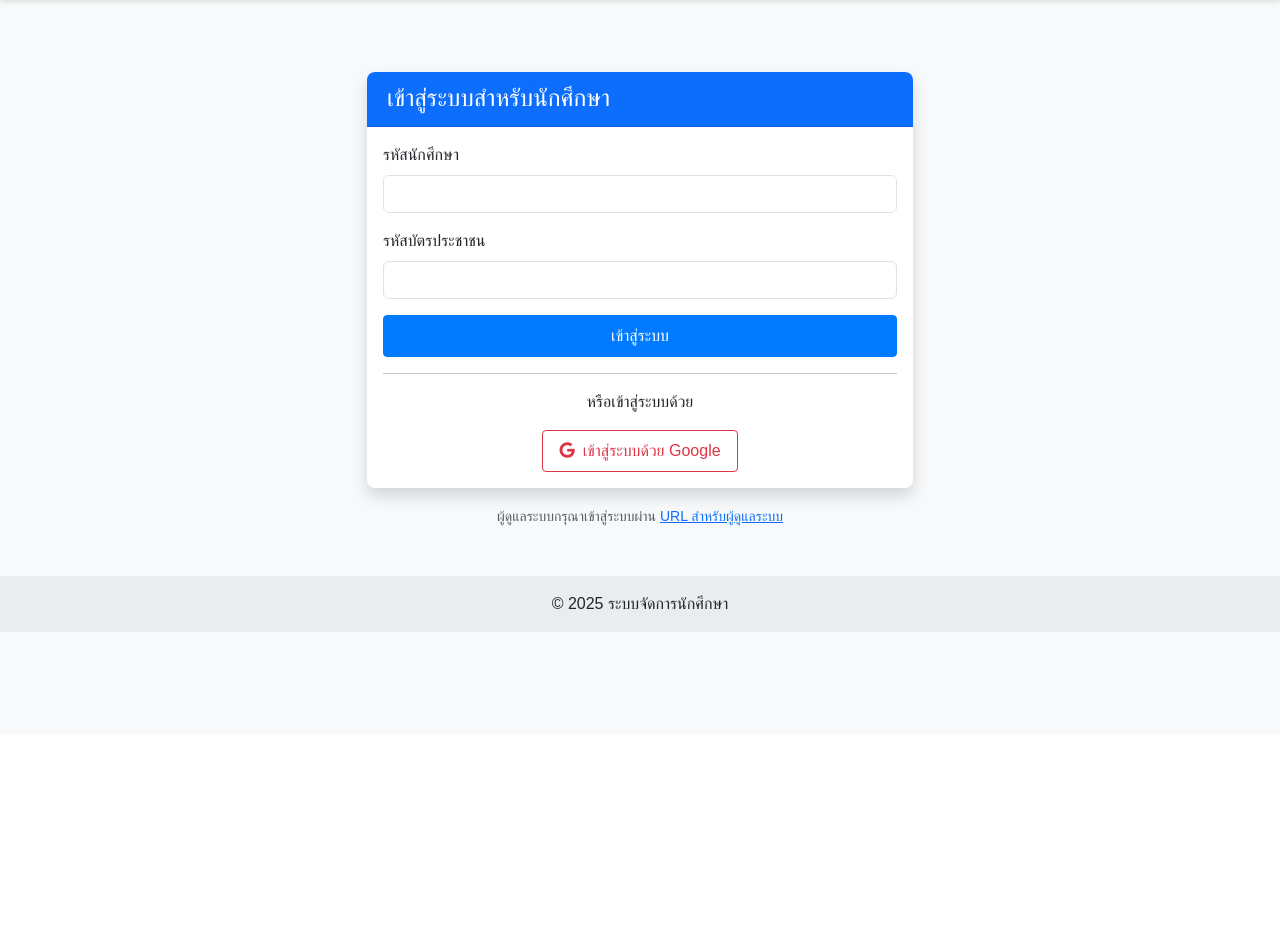
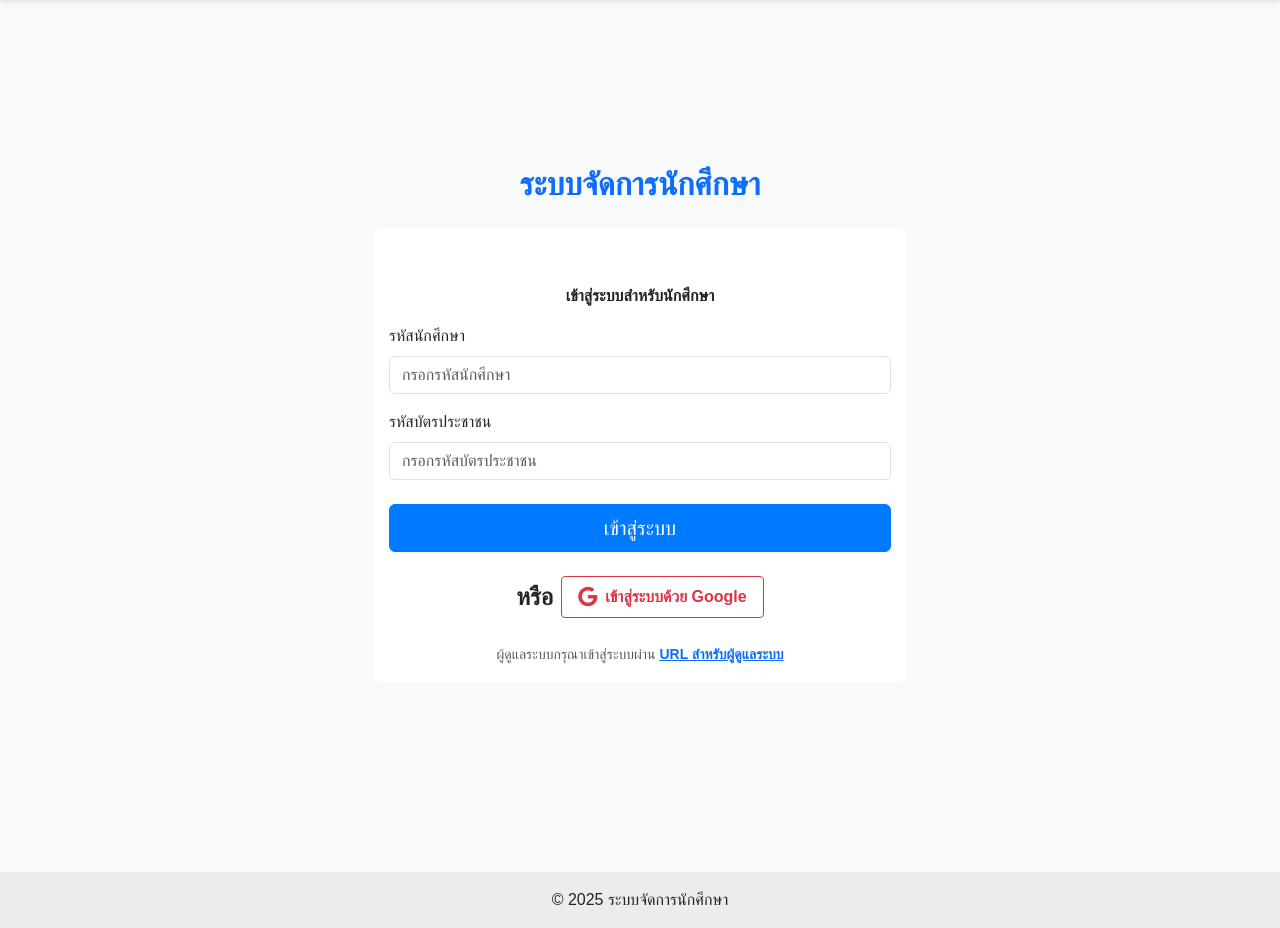
Before and after one commit to jeffy09/SSO-Student, a PHP site: page / in a window 1280 px wide. Shown: the part 66-994 px from the top of the page. Before the commit the page ends 698 px from the top, so only its background shows below. Run offline with PHP 8.4, Linux system fonts and the light colour scheme; some libraries are stand-ins or nearby versions.

Commit message:
Update home.php

```diff
--- a/pages/home.php
+++ b/pages/home.php
@@ -108,15 +108,19 @@ if (isset($_SESSION['auth_error'])) {
 }
 ?>
 
-<div class="row justify-content-center">
-    <div class="col-md-6">
-        <div class="card shadow mt-5">
-            <div class="card-header bg-primary text-white">
-                <h4 class="mb-0">เข้าสู่ระบบสำหรับนักศึกษา</h4>
+<div class="position-relative overflow-hidden radial-gradient min-vh-100 d-flex align-items-center justify-content-center">
+    <div class="d-flex align-items-center justify-content-center w-100">
+        <div class="row justify-content-center w-100">
+            <div class="col-md-8 col-lg-6 col-xxl-3">
+                 <div class="login-logo-container text-center mb-4">
+                    <h2 class="text-primary fw-bold">ระบบจัดการนักศึกษา</h2>
                  </div>
-            <div class="card-body">
+                <div class="card mb-0 login-card"> <div class="card-body">
+                        <a href="<?php echo $base_url; ?>?page=home" class="text-nowrap logo-img text-center d-block py-3 w-100 mb-2">
+                            </a>
+                        <p class="text-center fw-semibold">เข้าสู่ระบบสำหรับนักศึกษา</p>
                         <?php if(isset($login_error)): ?>
-                    <div class="alert alert-danger" role="alert">
+                            <div class="alert alert-danger text-center py-2" role="alert">
                                 <?php echo $login_error; ?>
                             </div>
                         <?php endif; ?>
@@ -124,27 +128,27 @@ if (isset($_SESSION['auth_error'])) {
                         <form action="?page=home" method="post">
                             <div class="mb-3">
                                 <label for="student_id" class="form-label">รหัสนักศึกษา</label>
-                        <input type="text" class="form-control" id="student_id" name="student_id" required value="<?php echo isset($student_id_form) ? htmlspecialchars($student_id_form) : ''; ?>">
+                                <input type="text" class="form-control fs-6" id="student_id" name="student_id" required value="<?php echo isset($student_id_form) ? htmlspecialchars($student_id_form) : ''; ?>" placeholder="กรอกรหัสนักศึกษา">
                             </div>
-                    <div class="mb-3">
-                        <label for="id_card" class="form-label">รหัสบัตรประชาชน</label>
-                        <input type="password" class="form-control" id="id_card" name="id_card" required>
+                            <div class="mb-4"> <label for="id_card" class="form-label">รหัสบัตรประชาชน</label>
+                                <input type="password" class="form-control fs-6" id="id_card" name="id_card" required placeholder="กรอกรหัสบัตรประชาชน">
                             </div>
-                    <button type="submit" class="btn btn-primary w-100">เข้าสู่ระบบ</button>
+                            <button type="submit" class="btn btn-primary w-100 py-2 fs-5 mb-4 rounded-2">เข้าสู่ระบบ</button>
                         </form>
 
-                <hr>
-
-                <div class="text-center">
-                    <p>หรือเข้าสู่ระบบด้วย</p>
-                    <a href="?page=google_login&user_type=student" class="btn btn-outline-danger">
-                        <i class="fab fa-google me-2"></i>เข้าสู่ระบบด้วย Google
+                        <div class="d-flex align-items-center justify-content-center">
+                             <p class="fs-4 mb-0 fw-semibold me-2">หรือ</p>
+                             <a href="?page=google_login&user_type=student" class="btn btn-outline-danger d-flex align-items-center justify-content-center">
+                                <i class="fab fa-google fs-5 me-2"></i>
+                                <span class="fw-semibold">เข้าสู่ระบบด้วย Google</span>
                             </a>
+                        </div>
+                         <div class="text-center mt-4">
+                            <small class="text-muted">ผู้ดูแลระบบกรุณาเข้าสู่ระบบผ่าน <a href="<?php echo $base_url; ?>/admin" class="text-primary fw-semibold">URL สำหรับผู้ดูแลระบบ</a></small>
                         </div>
                     </div>
                 </div>
-         <div class="text-center mt-3">
-            <small class="text-muted">ผู้ดูแลระบบกรุณาเข้าสู่ระบบผ่าน <a href="<?php echo $base_url; ?>?page=admin_login">URL สำหรับผู้ดูแลระบบ</a></small>
             </div>
         </div>
     </div>
+</div>
```
Lines whose indentation alone changed are shown as unchanged.
